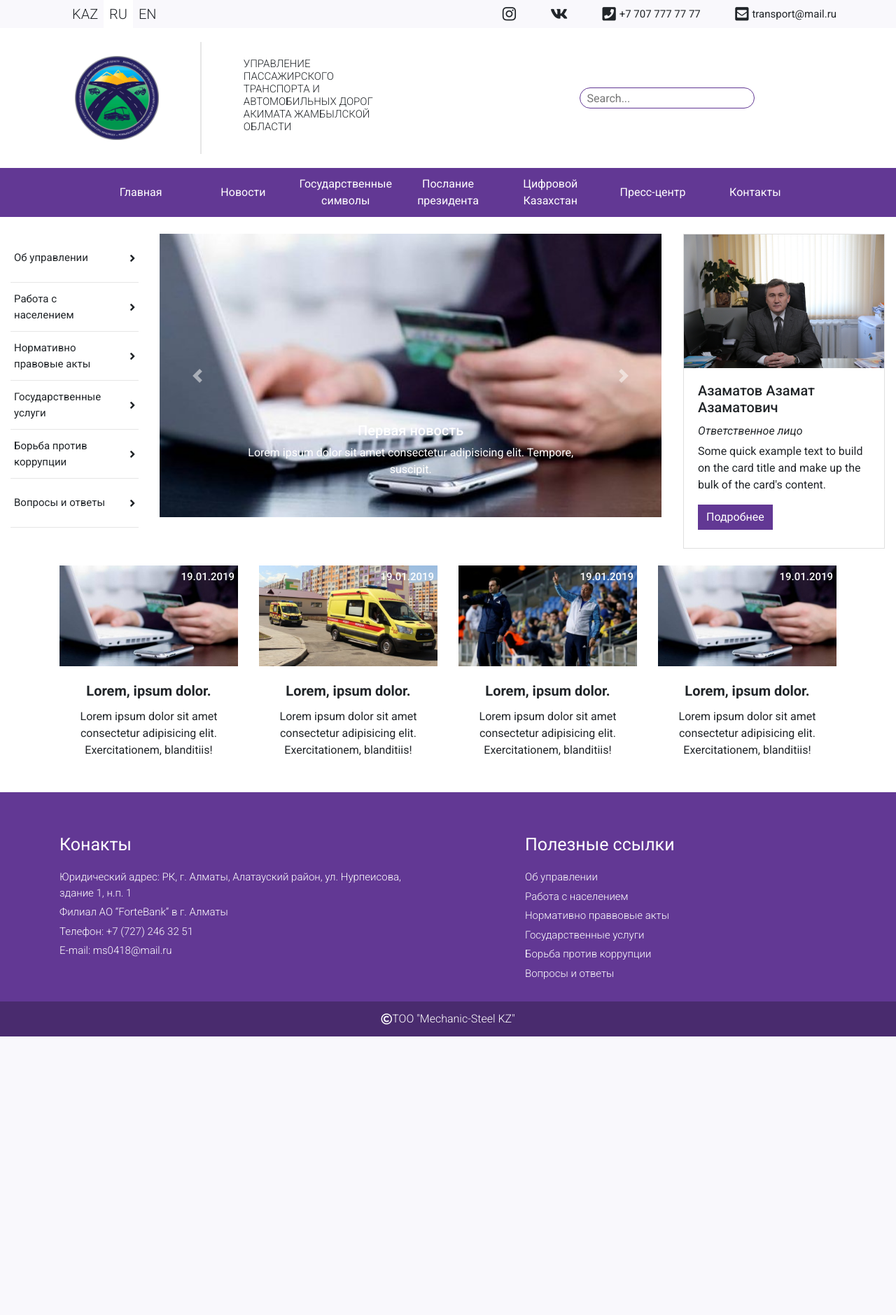
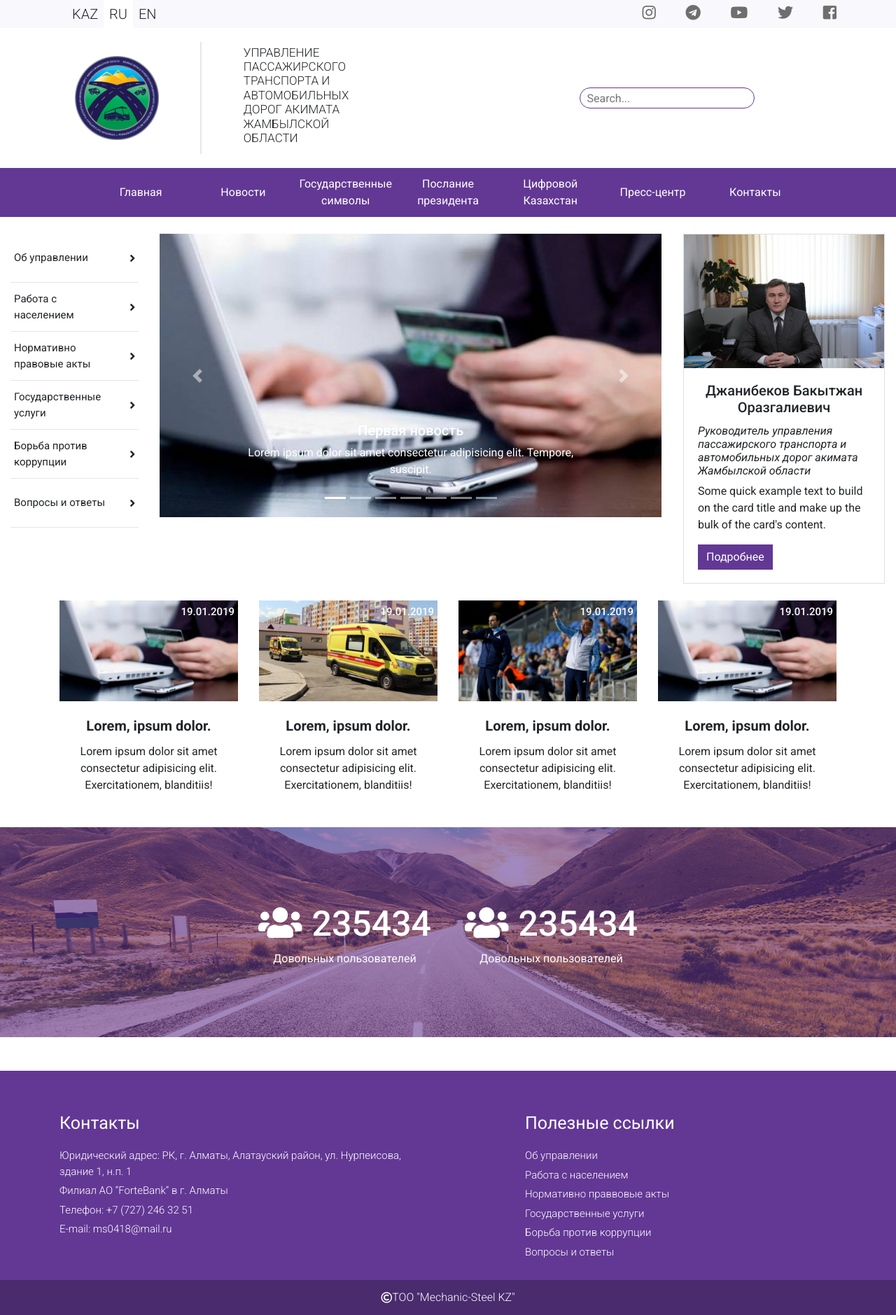
Before and after one commit to Donchidzee/uptad-jambyl, a PHP site: page / in a window 1280 px wide. Shown: the whole page at 70% size. Before the commit the page ends 1481 px from the top, so only its background shows below. Run offline with PHP 8.4, Linux system fonts and the light colour scheme; some libraries are stand-ins or nearby versions.

Commit message:
Add odometer and some design changes

```diff
--- /dev/null
+++ b/assets/js/odometer-custom.js
@@ -0,0 +1,14 @@
+// console.log(document.getElementById('counter').offsetHeight);
+
+// window.onscroll = function() {
+//     console.log(window.pageYOffset);
+// }
+
+// function odometer() {
+//     var odometer = document.getElementsByClassName('odometer-block')
+// }
+
+
+setTimeout(function(){
+    $('.odometer-block__number').html(235434);
+}, 1000);
--- a/assets/js/scroll-to-top.js
+++ b/assets/js/scrollToTop.js
@@ -4,7 +4,6 @@ $(document).ready(function(){
 
 window.onscroll = function() {
     var position = window.pageYOffset;
-    console.log(position);
     if (position > 300) {
         $('.go-to-top-button').addClass('go-to-top-button_visible');
     } else {
--- /dev/null
+++ b/assets/js/showLastNews.js
@@ -0,0 +1,24 @@
+var newsList = [];
+
+var News = {
+    getAllNews : function() {
+        $.getJSON('/database/news.json', function(data) {
+            for (var key in data.news) {
+                newsList[key] = data.news[key];
+            }
+        });
+    },
+
+    showSlider : function() {
+        $.each($('.news-slider__img'), function(key, value) {
+
+        });
+    },
+
+    getDescription : function(text) {
+        return text.slice(0, 51);
+    }
+
+}
+
+News.getAllNews();
--- a/assets/scss/components/icons.scss
+++ b/assets/scss/components/icons.scss
@@ -1,4 +1,5 @@
 .small-icon {
+    color: $secondary-text-color;
     font: {
         size: 22px;
     }
@@ -27,6 +28,47 @@ $icon-transition: 0.5s;
     }
 }
 
+.facebook-icon {
+    $facebook-color: #395498;
+    transition: $icon-transition;
+
+    &:hover {
+        color: $facebook-color;
+        transition: $icon-transition;
+    }
+}
+
+.twitter-icon {
+    $twitter-color: #41abe1;
+    transition: $icon-transition;
+
+    &:hover {
+        color: $twitter-color;
+        transition: $icon-transition;
+    }
+}
+
+.youtube-icon {
+    $youtube-color: #f70000;
+    transition: $icon-transition;
+
+    &:hover {
+        color: $youtube-color;
+        transition: $icon-transition;
+    }
+
+}
+
+.telegram-icon {
+    $telegram-color: #33aee2;
+    transition: $icon-transition;
+
+    &:hover {
+        color: $telegram-color;
+        transition: $icon-transition;
+    }
+}
+
 .phone-icon {
     $phone-color: #34de50;
     transition: $icon-transition;
--- a/assets/scss/components/logo.scss
+++ b/assets/scss/components/logo.scss
@@ -24,7 +24,7 @@
         width: 40%;
         display: block;
         font: {
-            size: 15px;
+            size: 17px;
             weight: 300;
         }
         text-transform: uppercase;
--- /dev/null
+++ b/assets/scss/components/odometer-block.scss
@@ -0,0 +1,36 @@
+.odometer-block {
+    height: 300px;
+    display: flex;
+    flex-direction: column;
+    justify-content: center;
+    align-items: center;
+    text-align: center;
+    background-image: url('/assets/img/background/road.jpg');
+    background-position: center;
+    background-repeat: no-repeat;
+    background-size: cover;
+
+    &__icon {
+        color: white;
+        font-size: 50px;
+    }
+
+    &__number {
+        margin-left: 10px;
+        color: white;
+        font : {
+            size: 50px;
+            weight: 500;
+        }
+    }
+
+    &__text {
+        display: block;
+        color: white;
+    }
+
+    @media all and (min-width: $md) {
+        flex-direction: row;
+
+    }
+}
--- a/assets/scss/components/person-info.scss
+++ b/assets/scss/components/person-info.scss
@@ -1,6 +1,6 @@
 .person-info {
     $button-transition: 1s;
-    height: 450px;
+    height: 500px;
     display: flex;
     justify-content: center;
 
--- a/assets/scss/layout/contact-bar.scss
+++ b/assets/scss/layout/contact-bar.scss
@@ -66,7 +66,7 @@
 
     @media all and (min-width: $lg) {
         &__contact-info {
-            width: 43%;
+            width: 25%;
         }
     }
 
--- a/assets/scss/main.scss
+++ b/assets/scss/main.scss
@@ -3,12 +3,14 @@
 @import "base/fonts.scss";
 @import "base/hide.scss";
 @import "base/links.scss";
+@import "base/odometer-theme.scss";
 @import "components/buttons.scss";
 @import "components/go-top-top-button.scss";
 @import "components/icons.scss";
 @import "components/links-block.scss";
 @import "components/logo.scss";
 @import "components/news-card.scss";
+@import "components/odometer-block.scss";
 @import "components/person-info.scss";
 @import "components/search-field.scss";
 @import "components/top-nav.scss";
--- a/index.html
+++ b/index.html
@@ -4,7 +4,7 @@
     <meta charset="UTF-8">
     <meta name="viewport" content="width=device-width, initial-scale=1.0">
     <meta http-equiv="X-UA-Compatible" content="ie=edge">
-    <title>Transport</title>
+    <title>Управление пассажирского транспорта и автомобильных дорог акимата Жамбылской области</title>
     <link rel="shortcut icon" href="/assets/img/favicon/favicon.ico" type="image/x-icon">
     <link rel="icon" href="/assets/img/favicon/favicon.ico" type="image/x-icon">
     <!-- Add fonts Roboto -->
@@ -12,6 +12,7 @@
     <!-- Add font awesome -->
     <link rel="stylesheet" href="https://use.fontawesome.com/releases/v5.6.3/css/all.css" integrity="sha384-UHRtZLI+pbxtHCWp1t77Bi1L4ZtiqrqD80Kn4Z8NTSRyMA2Fd33n5dQ8lWUE00s/" crossorigin="anonymous">
     <link rel="stylesheet" href="/assets/bootstrap/css/bootstrap.min.css">
+    <link rel="stylesheet" href="/assets/odometer-theme-default.css">
     <link rel="stylesheet" href="/out/main.min.css">
 </head>
 <body>
@@ -25,16 +26,11 @@
                 <i class="contact-bar__en-button contact-bar__lang-button">EN</i>
             </div>
             <div class="contact-bar__contact-info hide-mobile">
-                <i class="fab fa-instagram small-icon contact-bar__icon instagram-icon"></i>
-                <i class="fab fa-vk small-icon contact-bar__icon vk-icon"></i>
-                <div class="contact-bar__phone-container">
-                    <i class="fas fa-phone-square small-icon contact-bar__icon phone-icon"></i>
-                    <span class="contact-bar__phone-number contact-bar__text">+7 707 777 77 77</span>
-                </div>
-                <div class="contact-bar__email-container">
-                    <i class="fas fa-envelope-square small-icon contact-bar__icon email-icon"></i>
-                    <span class="contact-bar__email contact-bar__text">transport@mail.ru</span>
-                </div>
+                <a href="#"><i class="fab fa-instagram small-icon contact-bar__icon instagram-icon"></i></a>
+                <a href="#"><i class="fab fa-telegram small-icon contact-bar__icon telegram-icon"></i></a>
+                <a href="#"><i class="fab fa-youtube small-icon contact-bar__icon youtube-icon"></i></a>
+                <a href="#"><i class="fab fa-twitter small-icon contact-bar__icon twitter-icon"></i></a>
+                <a href="#"><i class="fab fa-facebook-square small-icon contact-bar__icon facebook-icon"></i></a>
             </div>
         </div>
     </div>
@@ -59,9 +55,9 @@
         <div class="top-nav__container">
             <a href="#" class="top-nav__link">Главная</a>
             <a href="#" class="top-nav__link">Новости</a>
-            <a href="#" class="top-nav__link">Государственные символы</a>
-            <a href="#" class="top-nav__link">Послание президента</a>
-            <a href="#" class="top-nav__link">Цифровой Казахстан</a>
+            <a href="#" class="top-nav__link">Государственные<br>символы</a>
+            <a href="#" class="top-nav__link">Послание<br>президента</a>
+            <a href="#" class="top-nav__link">Цифровой<br>Казахстан</a>
             <a href="#" class="top-nav__link">Пресс-центр</a>
             <a href="#" class="top-nav__link">Контакты</a>
         </div>
@@ -131,27 +127,57 @@
                     <i class="fas fa-angle-right"></i>
                 </a>
             </aside>
-            <div class="slider col-12 col-lg-7 mt-4 mt-lg-0">
+            <div class="slider news-slider col-12 col-lg-7 mt-4 mt-lg-0">
                 <div id="carouselExampleControls" class="carousel slide" data-ride="carousel">
+                    <ol class="carousel-indicators">
+                        <li data-target="#carouselExampleIndicators" data-slide-to="0" class="active"></li>
+                        <li data-target="#carouselExampleIndicators" data-slide-to="1"></li>
+                        <li data-target="#carouselExampleIndicators" data-slide-to="2"></li>
+                        <li data-target="#carouselExampleIndicators" data-slide-to="3"></li>
+                        <li data-target="#carouselExampleIndicators" data-slide-to="4"></li>
+                        <li data-target="#carouselExampleIndicators" data-slide-to="5"></li>
+                        <li data-target="#carouselExampleIndicators" data-slide-to="6"></li>
+                    </ol>
                     <div class="carousel-inner">
                       <div class="carousel-item active">
-                        <img src="/assets/img/news/slider_1.jpg" class="d-block w-100" alt="slide-1">
-                        <div class="carousel-caption d-none d-md-block">
+                        <img src="/assets/img/news/slider_1.jpg" class="news-slider__img d-block w-100" alt="news-slide">
+                        <div class="carousel-caption d-none d-md-block news-slider__text">
                             <h5>Первая новость</h5>
                             <p>Lorem ipsum dolor sit amet consectetur adipisicing elit. Tempore, suscipit.</p>
                         </div>
                         </div>
                         <div class="carousel-item">
-                        <img src="/assets/img/news/slider_2.jpg" class="d-block w-100" alt="slide-2">
-                        <div class="carousel-caption d-none d-md-block">
+                            <img src="/assets/img/news/slider_2.jpg" class="news-slider__img d-block w-100" alt="news-slide">
+                            <div class="carousel-caption d-none d-md-block news-slider__text">
                                 <h5>Вторая новость</h5>
                                 <p>Lorem ipsum dolor sit amet consectetur adipisicing elit. Iusto, esse?</p>
                             </div>
                         </div>
                         <div class="carousel-item">
-                        <img src="/assets/img/news/slider_3.jpg" class="d-block w-100" alt="slide-3">
-                        <div class="carousel-caption d-none d-md-block">
+                            <img src="/assets/img/news/slider_3.jpg" class="news-slider__img d-block w-100" alt="news-slide">
+                            <div class="carousel-caption d-none d-md-block news-slider__text">
                                 <h5>Третья новость</h5>
+                                <p>Lorem ipsum dolor sit amet consectetur adipisicing elit. Vel, architecto.</p>
+                            </div>
+                        </div>
+                        <div class="carousel-item">
+                            <img src="/assets/img/news/slider_1.jpg" class="news-slider__img d-block w-100" alt="news-slide">
+                            <div class="carousel-caption d-none d-md-block news-slider__text">
+                                <h5>Четвертая новость</h5>
+                                <p>Lorem ipsum dolor sit amet consectetur adipisicing elit. Vel, architecto.</p>
+                            </div>
+                        </div>
+                        <div class="carousel-item">
+                            <img src="/assets/img/news/slider_2.jpg" class="news-slider__img d-block w-100" alt="news-slide">
+                            <div class="carousel-caption d-none d-md-block news-slider__text">
+                                <h5>Пятая новость</h5>
+                                <p>Lorem ipsum dolor sit amet consectetur adipisicing elit. Vel, architecto.</p>
+                            </div>
+                        </div>
+                        <div class="carousel-item">
+                            <img src="/assets/img/news/slider_3.jpg" class="news-slider__img d-block w-100" alt="news-slide">
+                            <div class="carousel-caption d-none d-md-block news-slider__text">
+                                <h5>Шестая новость</h5>
                                 <p>Lorem ipsum dolor sit amet consectetur adipisicing elit. Vel, architecto.</p>
                             </div>
                         </div>
@@ -170,8 +196,8 @@
                 <div class="card person-info__card" style="width: 18rem;">
                     <img src="/assets/img/person-info/person.jpg" class="card-img-top person-info__img" alt="...">
                     <div class="card-body">
-                        <h5 class="card-title">Азаматов Азамат Азаматович</h5>
-                        <h6 class="person-info__text-muted">Ответственное лицо</h6>
+                        <h5 class="card-title text-center">Джанибеков Бакытжан Оразгалиевич</h5>
+                        <h6 class="person-info__text-muted">Руководитель управления пассажирского транспорта и автомобильных дорог акимата Жамбылской области</h6>
                         <p class="card-text">Some quick example text to build on the card title and make up the bulk of the card's content.</p>
                         <a href="#" class="btn btn-primary person-info__button">Подробнее</a>
                     </div>
@@ -213,21 +239,32 @@
         </div>
     </main>
 
+    <div class="odometer-block container-fluid mt-5">
+        <div class="odometer-block__item">
+            <i class="fas fa-users odometer-block__icon"></i>
+            <span class="odometer-block__number">4564</span>
+            <span class="odometer-block__text">Довольных пользователей</span>
+        </div>
+        <div class="odometer-block__item mt-4 mt-lg-0 ml-md-5">
+            <i class="fas fa-users odometer-block__icon"></i>
+            <span class="odometer-block__number">346t4</span>
+            <span class="odometer-block__text">Довольных пользователей</span>
+        </div>
+    </div>
+
     <div class="map mt-5">
         <div class="container">
             <div class="map-container col-12 col-lg-10 offset-lg-1 justify-content-center">
                 <script type="text/javascript" charset="utf-8" async src="https://api-maps.yandex.ru/services/constructor/1.0/js/?um=constructor%3A950fce7bd7e394bf4a6bdec8e51ce9c8eefbbf74d162af1d0a74404ab8f438a5&amp;width=100%25&amp;height=500&amp;lang=ru_RU&amp;scroll=true"></script>
             </div>
         </div>
-
     </div>
-
 
     <footer class="footer">
         <div class="container mb-4">
             <div class="row">
                 <div class="footer__contacts col-12 col-lg-6">
-                    <h5 class="footer__heading">Конакты</h5>
+                    <h5 class="footer__heading">Контакты</h5>
                     <span class="footer__text">Юридический адрес: РК, г. Алматы, Алатауский район, ул. Нурпеисова, здание 1, н.п. 1</span>
                     <span class="footer__text">Филиал АО “ForteBank” в г. Алматы</span>
                     <span class="footer__text">Телефон: +7 (727) 246 32 51</span>
@@ -253,9 +290,15 @@
     </footer>
 
 
-    <script src="/assets/js/jquery-3.3.1.min.js"></script>
-    <script src="/assets/bootstrap/js/bootstrap.bundle.min.js"></script>
-    <script src="/assets/js/mobile-menu.js"></script>
-    <script src="/assets/js/scroll-to-top.js"></script>
+    <script src="/assets/js/jquery-3.3.1.min.js" defer></script>
+    <script src="/assets/bootstrap/js/bootstrap.bundle.min.js" defer></script>
+    <!-- Add library odometer -->
+    <script src="/assets/js/odometer.min.js"></script>
+    <!-- Add custom odometer script -->
+    <script src="/assets/js/odometer-custom.js" defer></script>
+
+    <script src="/assets/js/showLastNews.js" defer></script>
+    <script src="/assets/js/mobileMenu.js" defer></script>
+    <!-- <script src="/assets/js/scrollToTop.js" defer></script> -->
 </body>
 </html>
```
Also changed, not shown: assets/scss/base/odometer-theme.scss (added, +98 -0 lines), database/news.json (added, +18 -0 lines), assets/img/background/road.jpg (added), assets/js/mobileMenu.js (renamed from assets/js/mobile-menu.js), assets/js/odometer.min.js (added), out/main.min.css. Lines whose indentation alone changed are shown as unchanged.
